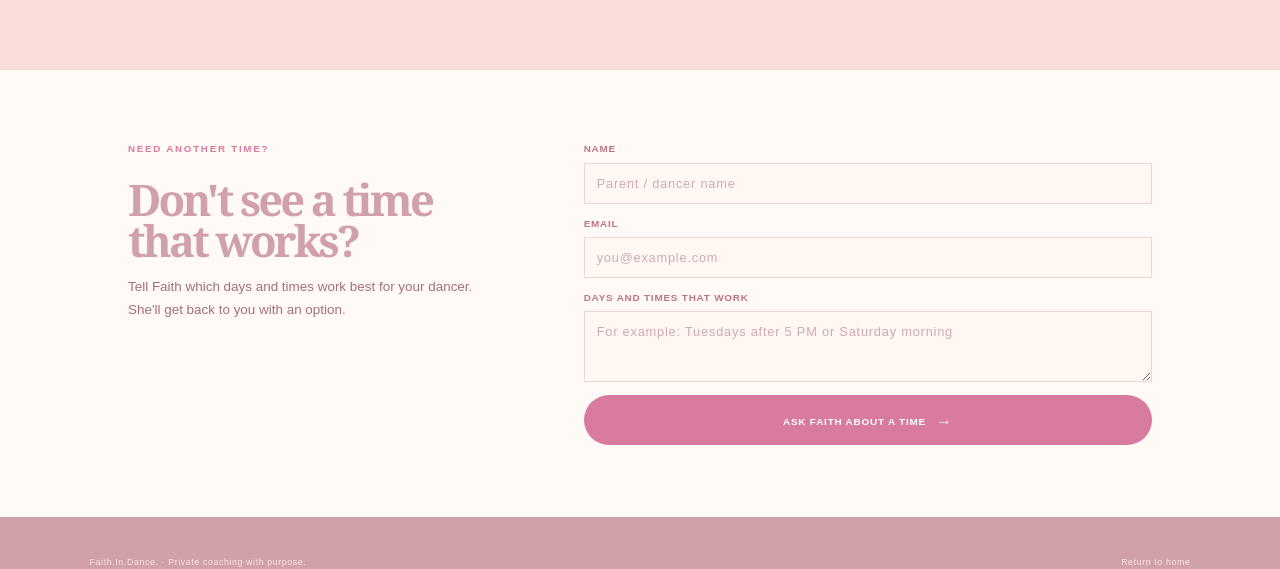
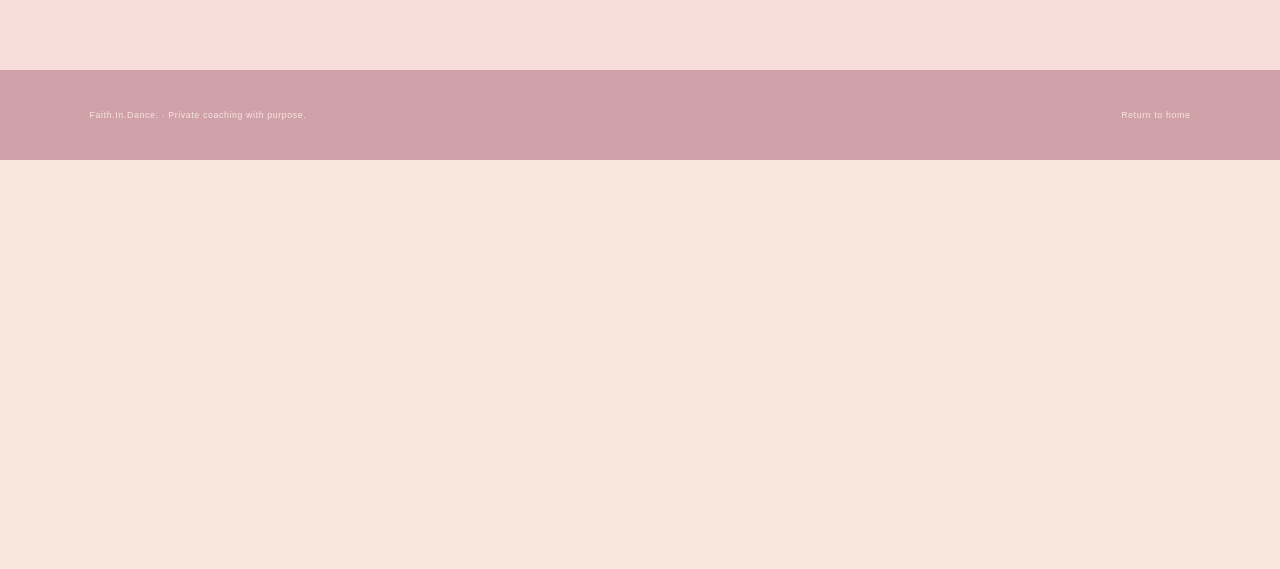
Before and after one commit to Mila1980/FAITHDANCE, a Next.js app: page /book in a window 1280 px wide. Shown: the part 2652-3221 px from the top of the page. After the commit the page ends 2812 px from the top, so only its background shows below. Built offline with nearby package versions, Linux system fonts and the light colour scheme; no server answers.

Commit message:
Remove duplicate booking request section

```diff
--- a/src/components/booking-slot-picker.tsx
+++ b/src/components/booking-slot-picker.tsx
@@ -1,7 +1,6 @@
 "use client";
 
 import { FormEvent, useEffect, useMemo, useState } from "react";
-import { AvailabilityRequestForm } from "@/components/availability-request-form";
 
 type Slot = { key: string; label: string };
 
@@ -226,8 +225,6 @@ export function BookingSlotPicker() {
           <small>Your selected time is held while you complete secure payment.</small>
         </form>
       </section>
-
-      <AvailabilityRequestForm />
     </>
   );
 }
```
